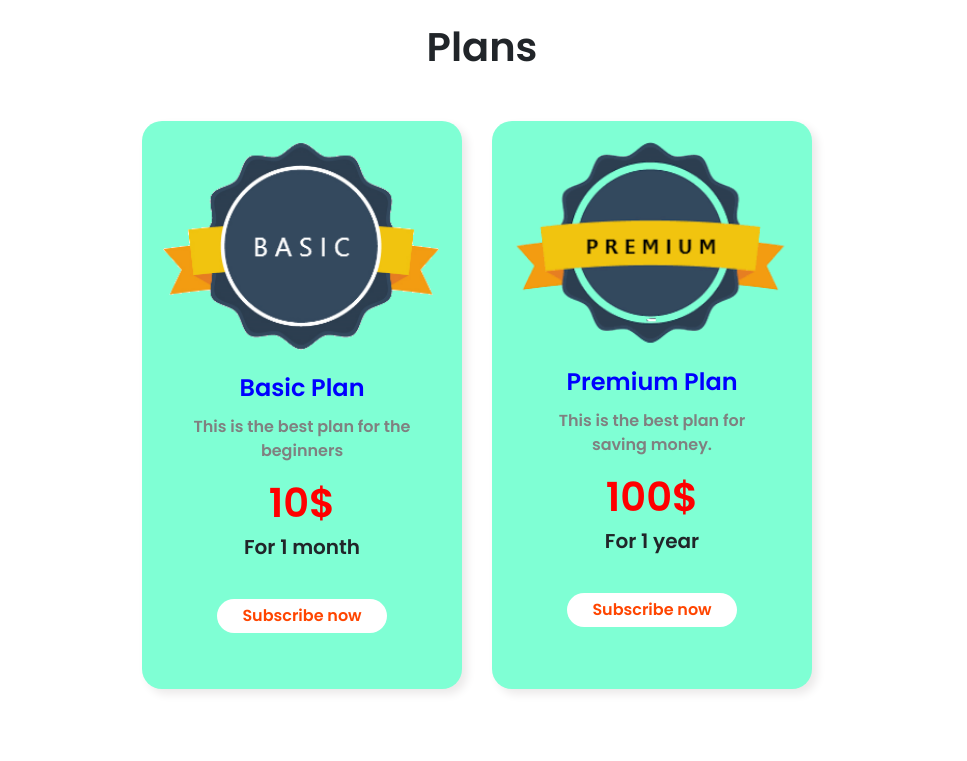
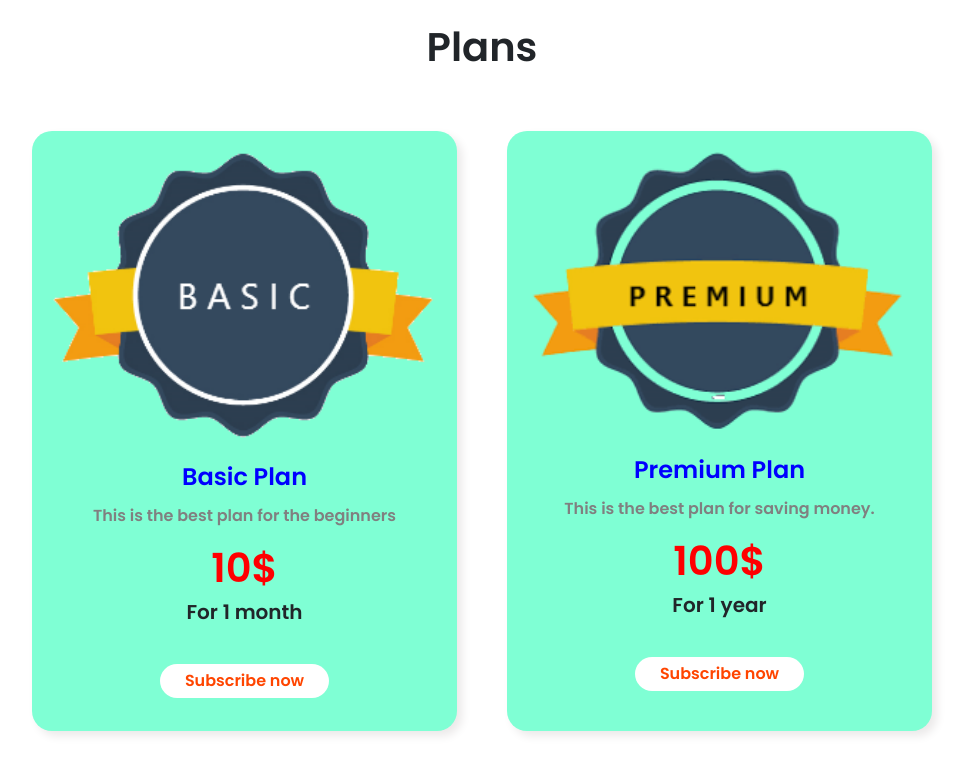
Before and after one commit to Rakibul-98/e-school-assignment, a plain HTML site: page index.html in a window 1280 px wide. Shown: the part 1480-2241 px from the top of the page, without its empty margins (158-1125 px from the left). Drawn offline with nearby package versions, Linux system fonts and the light colour scheme.

Commit message:
resolved problem

```diff
--- a/index.html
+++ b/index.html
@@ -165,18 +165,15 @@
 
 </section>
 
+
 <section class="subscription">
-
   <div class="container">
-
       <h1 style="text-align: center;margin: 50px;">Plans</h1>
 
-      <div style="width: 700px;
-      margin-left: 200px;" class="card-deck">
-
-          <div style="background-color: aquamarine;padding: 20px;" class="card">
-
-            <img src="images/planBasic.png" class="card-img-top" alt="...">
+      <div class="row d-flex justify-content-center">
+          <div class="col-sm-5">
+            <div class="card" style="background-color: aquamarine;padding: 20px; height: 600px; margin: 10px;">
+              <img style="width: 100%;" src="images/planBasic.png" class="card-img-top" alt="...">
               <div class="card-body">
                   <h4 style="text-align: center; color: blue;" class="card-title">Basic Plan</h4>
                   <p style="text-align: center; color: gray;" class="card-text">This is the best plan for the beginners<p>
@@ -185,11 +182,12 @@
                   <p style="text-align: center; margin-top: 40px;"><button class="click8">Subscribe now</button></p>
               </div>
             </div>
+          </div>
+          <div class="col-sm-5">
+            <div class="card" style="background-color: aquamarine;padding: 20px; height: 600px; margin: 10px;">
+              <img style="width: 100%;" src="images/download-removebg-preview.png" class="card-img-top" alt="...">
+              <div class="card-body">
 
-          <div style="background-color: aquamarine;padding: 20px;" class="card">
-
-            <img src="images/download-removebg-preview.png" class="card-img-top" alt="...">
-            <div class="card-body">
                   <h4 style="text-align: center; color: blue;" class="card-title">Premium Plan</h4>
                   <p style="text-align: center; color: gray;" class="card-text">This is the best plan for saving money.<p>
                   <h1 style="text-align: center; color: red;" class="card-text">100$</h1>
@@ -198,9 +196,8 @@
               </div>
             </div>
           </div>
-
         </div>
-
+  </div>
 </section>
 
 <section class="testimonial" id="others">
@@ -257,7 +254,7 @@
      </div>
 
   </div>
-  <footer>
+  <footer style="margin-top: 50px;">
     <p style="font-size: 15px; text-align: center;color:#e1dfe7 ;">Copyright © 2020 Rokomari.com</p>
 </footer>
 </section>
--- a/style.css
+++ b/style.css
@@ -87,10 +87,10 @@ body{
 .bottom{
     background-color: #282531;
     color: white;
-    height:400px;
+    height:600px;
 }
 .pagla{
-    height: 300px;
+    height: 500px;
 }
 .click8{
     border: none;
```
Lines whose indentation alone changed are shown as unchanged.
